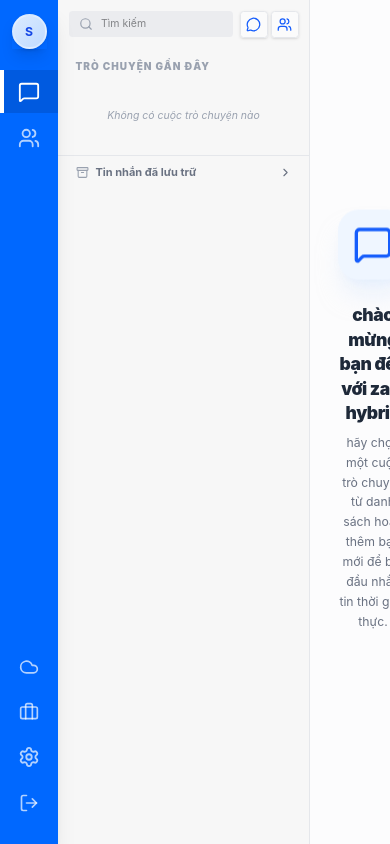
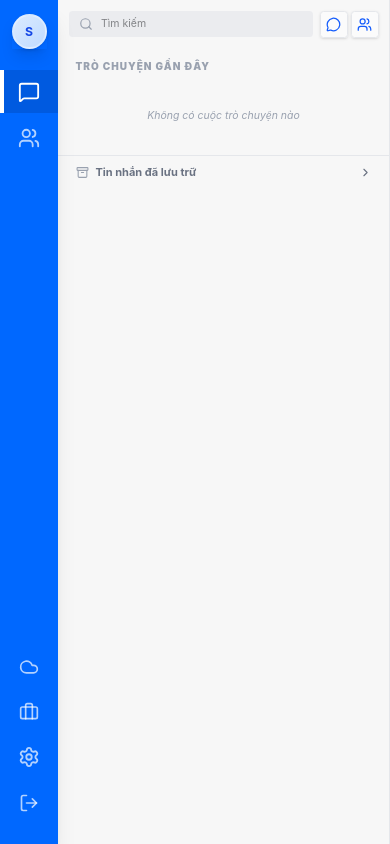
Before and after one commit to GapDoiCanXiBoSungDeKhang/vibecoding-chat-realtime-fe, a React (Vite) app: page /chat in a window 390 px wide. Built offline with nearby package versions, Linux system fonts and the light colour scheme; no server answers; sample sign-in values are in the browser's storage.

Commit message:
update responsive mobile 50%

```diff
--- a/src/components/chat/ChatArea.tsx
+++ b/src/components/chat/ChatArea.tsx
@@ -1031,6 +1031,15 @@ const ChatArea: React.FC<ChatAreaProps> = ({
             {/* Header */}
             <header className="h-16 px-5 bg-white border-b border-gray-100 flex items-center justify-between flex-shrink-0 shadow-sm z-10">
                 <div className="flex items-center gap-3">
+                    {/* Nút quay lại — chỉ hiện trên mobile, desktop luôn thấy
+                        cả list bên trái nên không cần nút này */}
+                    <button
+                        type="button"
+                        onClick={() => onClose?.()}
+                        className="md:hidden -ml-1 p-1.5 rounded-full hover:bg-gray-100 text-gray-600 flex-shrink-0"
+                    >
+                        <ChevronLeft size={22} />
+                    </button>
                     <button
                         type="button"
                         onClick={() => {
--- a/src/components/chat/ContactsView.tsx
+++ b/src/components/chat/ContactsView.tsx
@@ -1,4 +1,5 @@
 import React, { useState, useEffect } from "react";
+import { useNavigate } from "react-router-dom";
 import {
     UserPlus,
     Check,
@@ -9,6 +10,7 @@ import {
     MoreHorizontal,
     Users,
     MessageSquare,
+    ChevronLeft,
 } from "lucide-react";
 import toast from "react-hot-toast";
 import AddFriendModal from "./AddFriendModal";
@@ -23,6 +25,7 @@ interface ContactsViewProps {
 }
 
 const ContactsView: React.FC<ContactsViewProps> = ({ onStartChat }) => {
+    const navigate = useNavigate();
     const [friends, setFriends] = useState<any[]>([]);
     const [requests, setRequests] = useState<any[]>([]);
     const [isLoading, setIsLoading] = useState(true);
@@ -120,8 +123,15 @@ const ContactsView: React.FC<ContactsViewProps> = ({ onStartChat }) => {
             )}
 
             {/* Header - Zalo Style */}
-            <header className="h-14 border-b border-gray-100 flex items-center justify-between px-6 flex-shrink-0">
+            <header className="h-14 border-b border-gray-100 flex items-center justify-between px-4 md:px-6 flex-shrink-0">
                 <div className="flex items-center gap-3">
+                    <button
+                        type="button"
+                        onClick={() => navigate("/chat")}
+                        className="md:hidden -ml-1 p-1.5 rounded-full hover:bg-gray-100 text-gray-600"
+                    >
+                        <ChevronLeft size={20} />
+                    </button>
                     <Users size={20} className="text-gray-600" />
                     <h2 className="text-base font-bold text-gray-800">
                         Danh sách bạn bè
--- a/src/components/chat/ConversationPanel.tsx
+++ b/src/components/chat/ConversationPanel.tsx
@@ -302,7 +302,7 @@ const ConversationPanel: React.FC<ConversationPanelProps> = ({
     ];
 
     return (
-        <div className="w-80 h-full bg-white border-l border-gray-100 flex flex-col shadow-lg flex-shrink-0 animate-in slide-in-from-right duration-300">
+        <div className="fixed inset-0 z-40 md:static md:inset-auto md:z-auto w-full md:w-80 h-full bg-white border-l border-gray-100 flex flex-col shadow-lg flex-shrink-0 animate-in slide-in-from-right duration-300">
             {/* Header */}
             <div className="flex items-center justify-between px-4 py-3 border-b border-gray-100">
                 <span className="font-bold text-sm text-gray-800">
--- a/src/components/chat/SidebarSecondary.tsx
+++ b/src/components/chat/SidebarSecondary.tsx
@@ -153,7 +153,7 @@ const SidebarSecondary: React.FC<SidebarSecondaryProps> = ({
     });
 
     return (
-        <aside className="w-72 h-full bg-[#f7f7f7] border-r border-gray-200 flex flex-col flex-shrink-0 relative">
+        <aside className="w-full md:w-72 h-full bg-[#f7f7f7] border-r border-gray-200 flex flex-col min-w-0 relative">
             {/* Search Header */}
             <div className="p-3 flex gap-2">
                 <div className="flex-1 relative group">
--- a/src/layouts/ChatLayout.tsx
+++ b/src/layouts/ChatLayout.tsx
@@ -4,14 +4,34 @@ interface ChatLayoutProps {
   primarySidebar: ReactNode;
   secondarySidebar: ReactNode;
   children: ReactNode;
+  // true khi đang xem 1 cuộc trò chuyện cụ thể hoặc trang /friends —
+  // trên mobile chỉ hiện MỘT panel tại 1 thời điểm (list HOẶC detail),
+  // trên desktop (md+) vẫn hiện cả 3 cột như cũ, không đổi gì
+  showDetail?: boolean;
 }
 
-export const ChatLayout: React.FC<ChatLayoutProps> = ({ primarySidebar, secondarySidebar, children }) => {
+export const ChatLayout: React.FC<ChatLayoutProps> = ({
+  primarySidebar,
+  secondarySidebar,
+  children,
+  showDetail = false,
+}) => {
   return (
     <div className="flex h-screen w-full bg-white overflow-hidden font-sans text-[14px]">
-      {primarySidebar}
-      {secondarySidebar}
-      <main className="flex-1 h-full relative bg-white flex overflow-hidden min-w-0">
+      {/* List view (icon rail + conversation/contacts list) — ẩn trên mobile
+          khi đang xem chi tiết 1 cuộc trò chuyện, luôn hiện trên desktop */}
+      <div className={`${showDetail ? 'hidden md:flex' : 'flex'} h-full flex-shrink-0`}>
+        {primarySidebar}
+      </div>
+      <div className={`${showDetail ? 'hidden md:flex' : 'flex flex-1 md:flex-none'} h-full min-w-0`}>
+        {secondarySidebar}
+      </div>
+
+      {/* Detail view (ChatArea / ContactsView...) — trên mobile chỉ hiện khi
+          showDetail=true, chiếm toàn màn hình; trên desktop luôn hiện */}
+      <main
+        className={`${showDetail ? 'flex' : 'hidden md:flex'} flex-1 h-full relative bg-white overflow-hidden min-w-0`}
+      >
         {children}
       </main>
     </div>
--- a/src/pages/ChatPage.tsx
+++ b/src/pages/ChatPage.tsx
@@ -35,6 +35,9 @@ const ChatPage: React.FC = () => {
         ? "contacts"
         : "chats";
     const activeChat = chatId || null;
+    // Trên mobile: coi /friends cũng là "trang chi tiết" giống 1 cuộc trò
+    // chuyện — ẩn list bên trái, chỉ hiện ContactsView full màn hình
+    const showDetail = !!activeChat || location.pathname.startsWith("/friends");
 
     const [prevActiveChat, setPrevActiveChat] = useState<string | null>(null);
     const [unreadMentions, setUnreadMentions] = useState<Set<string>>(new Set());
@@ -322,6 +325,7 @@ const ChatPage: React.FC = () => {
     return (
         <>
         <ChatLayout
+            showDetail={showDetail}
             primarySidebar={
                 <SidebarPrimary
                     user={user}
```
